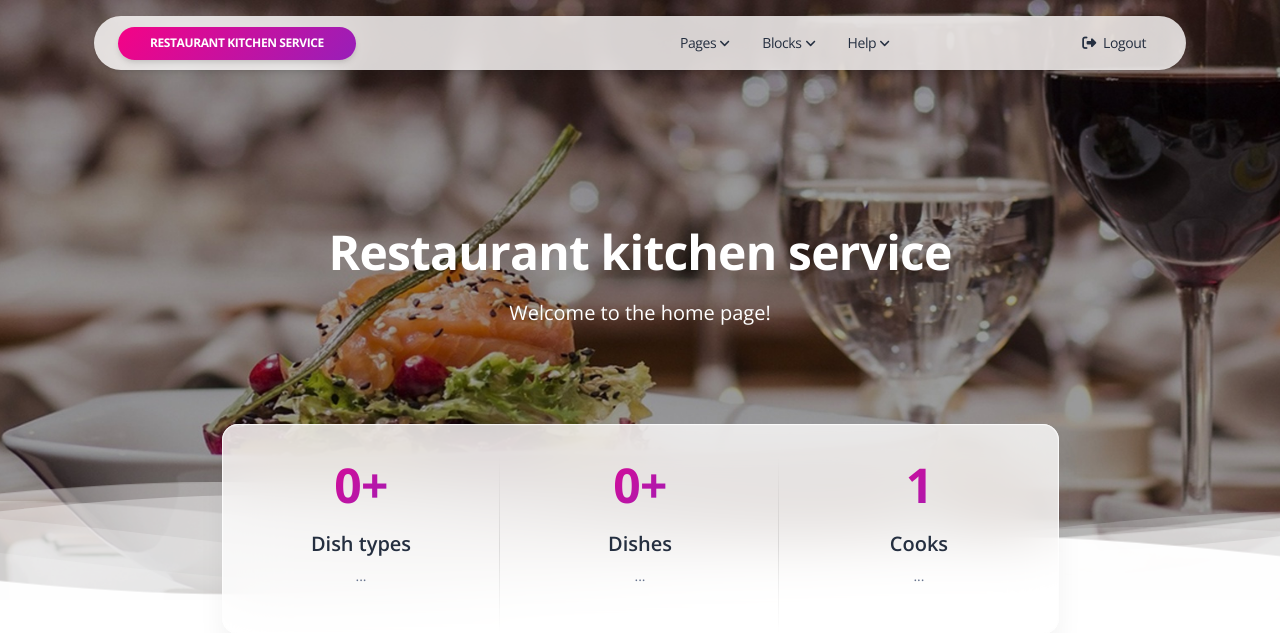
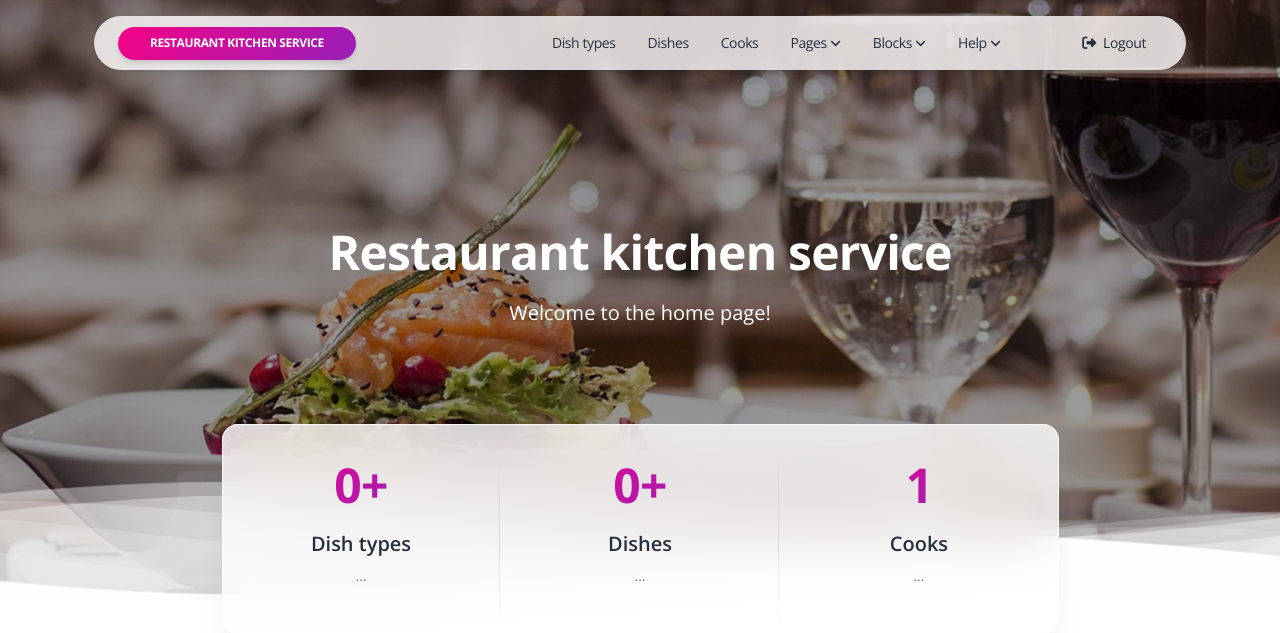
Before and after one commit to V-Shkrobatskyi/Restaurant-Kitchen-Service, a Django app: page /kitchen/ in a window 1280 px wide; the page is wider, and only the part inside the window is pictured. Shown: the top 633 px of that part. Run offline with Django 5.2, Linux system fonts and the light colour scheme; the visitor is signed in with stand-in values (Sample User, id 1); data comes from the database, SQL or seed files in the repository; data that the repository does not hold is empty; some libraries are stand-ins or nearby versions.

Commit message:
add links for main site sections in navigation bar

```diff
--- a/templates/includes/navigation.html
+++ b/templates/includes/navigation.html
@@ -18,7 +18,25 @@
               </span>
             </button>
             <div class="collapse navbar-collapse pt-3 pb-2 py-lg-0" id="navigation">
-              <ul class="navbar-nav navbar-nav-hover ms-lg-12 ps-lg-5 w-100">
+
+              <ul class="navbar-nav navbar-nav-hover ms-lg-8 ps-lg-5 w-100">
+
+                <li class="nav-item dropdown dropdown-hover mx-2">
+                  <a class="nav-link ps-2 d-flex justify-content-between cursor-pointer align-items-center" aria-expanded="false" href="{% url 'kitchen:dish-type-list' %}">
+                    Dish types
+                  </a>
+                </li>
+                <li class="nav-item dropdown dropdown-hover mx-2">
+                  <a class="nav-link ps-2 d-flex justify-content-between cursor-pointer align-items-center" aria-expanded="false" href="{% url 'kitchen:dish-list' %}">
+                    Dishes
+                  </a>
+                </li>
+                <li class="nav-item dropdown dropdown-hover mx-2">
+                  <a class="nav-link ps-2 d-flex justify-content-between cursor-pointer align-items-center" aria-expanded="false" href="{% url 'kitchen:cook-list' %}">
+                    Cooks
+                  </a>
+                </li>
+
                 <li class="nav-item dropdown dropdown-hover mx-2">
                   <a class="nav-link ps-2 d-flex justify-content-between cursor-pointer align-items-center" id="dropdownMenuPages" data-bs-toggle="dropdown" aria-expanded="false">
                     Pages
```
